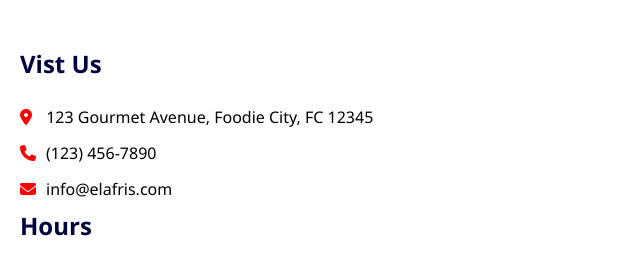
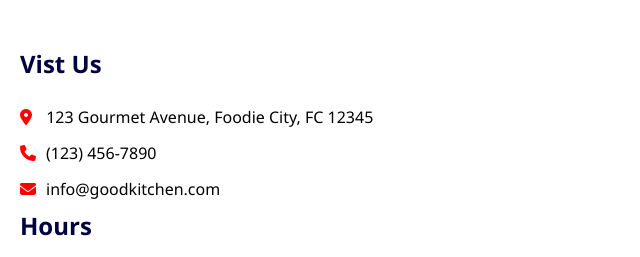
Before and after one commit to Abdulsalam626/Restaurant_Website, a plain HTML site: page index.html in a window 1280 px wide. Shown: the part 2512-2769 px from the top of the page, 0-640 px from the left. Drawn offline with Linux system fonts and the light colour scheme.

Commit message:
Update index.html

```diff
--- a/index.html
+++ b/index.html
@@ -551,7 +551,7 @@
                 <h4>Vist Us</h4>
                 <p><i class="fas fa-map-marker-alt"></i> 123 Gourmet Avenue, Foodie City, FC 12345</p>
                 <p><i class="fas fa-phone"></i>(123) 456-7890</p>
-                <p><i class="fas fa-envelope"></i>info@elafris.com</p>
+                <p><i class="fas fa-envelope"></i>info@goodkitchen.com</p>
                 <h4>Hours</h4>
                 <p>Monday - Thursday: 11am - 10pm</p>
                 <p>Friday - Saturday: 11am - 11pm</p>
```
